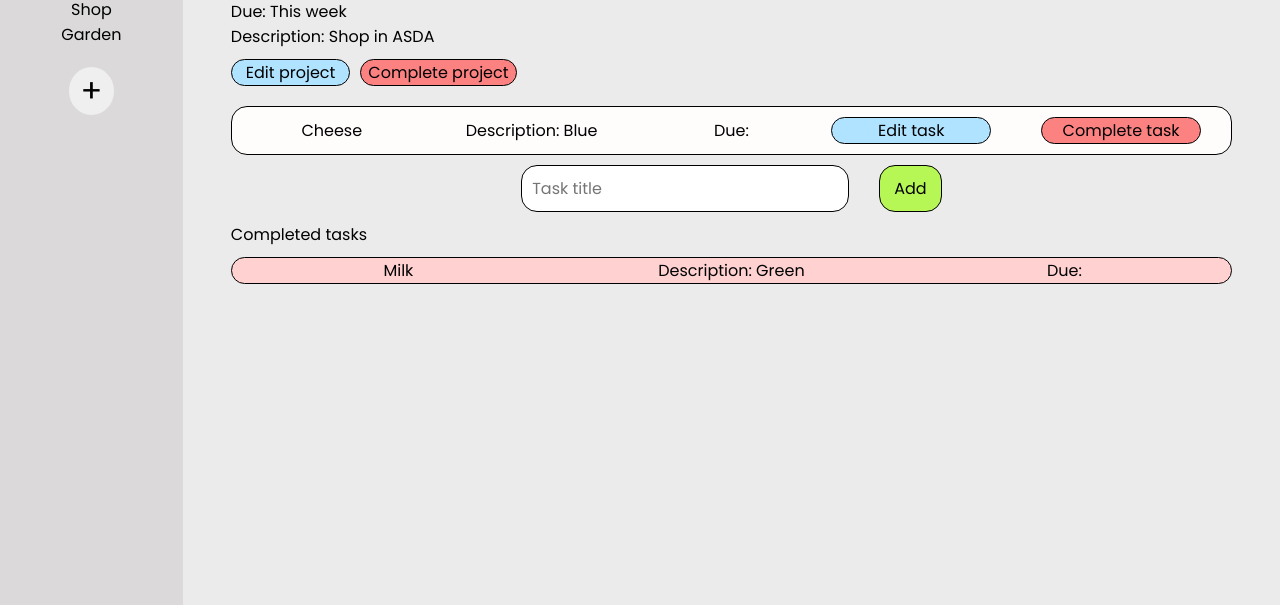
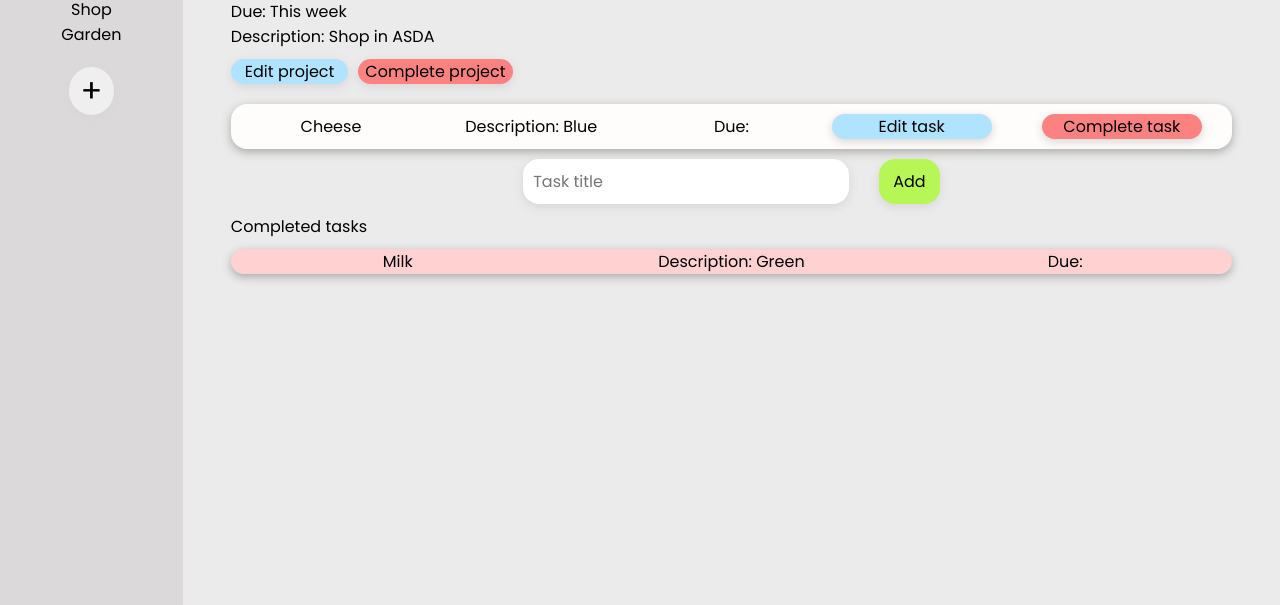
Before and after one commit to aaronjr/todolist, a website built with webpack: page dist/index.html in a window 1280 px wide. Both pictures are taken after a click on the button "Add task". Shown: the part 195-800 px from the top of the page. Built offline with nearby package versions, Linux system fonts and the light colour scheme.

Commit message:
improve CSS - remove boxes and add box shadow. make certain formfields required.

```diff
--- a/src/dom.js
+++ b/src/dom.js
@@ -93,7 +93,7 @@ export function addProjects(projectId){
     let addTask = createEle('button', 'addTask', 'Add task')
     addTask.addEventListener('click', () => {
         if(!(document.querySelector('.addTaskForm'))){
-            addTaskForm(content, projectId)
+            addTaskForm(projectId)
             addTask.style.display = 'none'
         }
     })
--- a/src/forms.js
+++ b/src/forms.js
@@ -31,10 +31,13 @@ export function addProjectForm(side){
 
     // add to correct location
     side.append(form)
+
+    // update certain items of form
     document.querySelector('.addProjectDetails').placeholder = "Project title"
+    document.querySelector('.addProjectDetails').required = true
 }
 
-export function addTaskForm(content, projectId){
+export function addTaskForm(projectId){
     // create a form
     const form = createEle('form', 'addTaskForm', '')
 
@@ -68,6 +71,7 @@ export function addTaskForm(content, projectId){
     // add to correct location
     document.querySelector('.addTaskDiv').append(form)
     document.querySelector('.addTaskDetails').placeholder = "Task title"
+    document.querySelector('.addTaskDetails').required = true
 }
 
 // takes in project object
@@ -121,6 +125,7 @@ export function editProjectForm (project) {
         loadSidebar()
     })
     projectDetailsDiv.append(form)
+    document.querySelector('.editTaskDetails').required = true
 }
 
 // takes in the div the form should append to and the project and task id
@@ -173,6 +178,7 @@ export function editTaskForm (thisDiv, project, id) {
 
     // add to correct box
     thisDiv.append(form)
+    document.querySelector('.addTaskDetails').required = true
 }
 
 // takes in project id and task id - not as an object but a string
--- a/src/styles.css
+++ b/src/styles.css
@@ -16,10 +16,10 @@
 button,
 input{
     border-radius: 1rem;
-    border: solid 1px black;
+    box-shadow: 0px 3px 10px rgb(216, 213, 213);
     min-height: min-content;
     min-width: min-content;
-    overflow: none;
+    border: none;
 }
 button:hover{
     filter: brightness(110%);
@@ -44,6 +44,7 @@ body{
 
 .side{
     background-color: rgb(219, 217, 217);
+    box-shadow: 0px 3px 10px rgb(169, 168, 168);
     display: flex;
     align-items: center;
     flex-direction: column;
@@ -120,7 +121,7 @@ body{
     display: grid;
     align-items: center;
     justify-content: stretch;
-    border: solid black 1px;
+    box-shadow: 0px 3px 10px rgb(169, 168, 168);
     border-radius: 1rem;
     margin: 10px 0px;
     background-color: rgb(255, 252, 252);
@@ -170,15 +171,13 @@ body{
 
 .editTaskForm input,
 .editProjectForm input{
-    padding-left: 10px;
     margin: 10px;
     flex-grow: 1;
-    padding: 5px
+    padding-left: 15px;
 }
 
 .editTaskForm button{
     margin-right: 10px;
-    height: 35px;
     padding: 0px 8px;
     background-color: var(--green);
 }
@@ -193,7 +192,8 @@ body{
    width: 30%;
    align-self: center;
    height: 50px;
-   background-color: var(--green)
+   background-color: var(--green);
+   margin-top: 10px;
 }
 
 .editTaskButton{
@@ -233,7 +233,7 @@ body{
     display: grid;
     align-items: center;
     justify-content: stretch;
-    border: solid black 1px;
+    box-shadow: 0px 3px 10px rgb(169, 168, 168);
     border-radius: 1rem;
     margin: 10px 0px;
     background-color: rgb(255, 209, 209);
@@ -264,3 +264,7 @@ body{
     padding: 0px 7px;
     margin-left: 10px;
 }
+
+.projectDetailsDiv{
+    width: minmax(50%, 300px);
+}
```
Also changed, not shown: dist/bundle.js.
